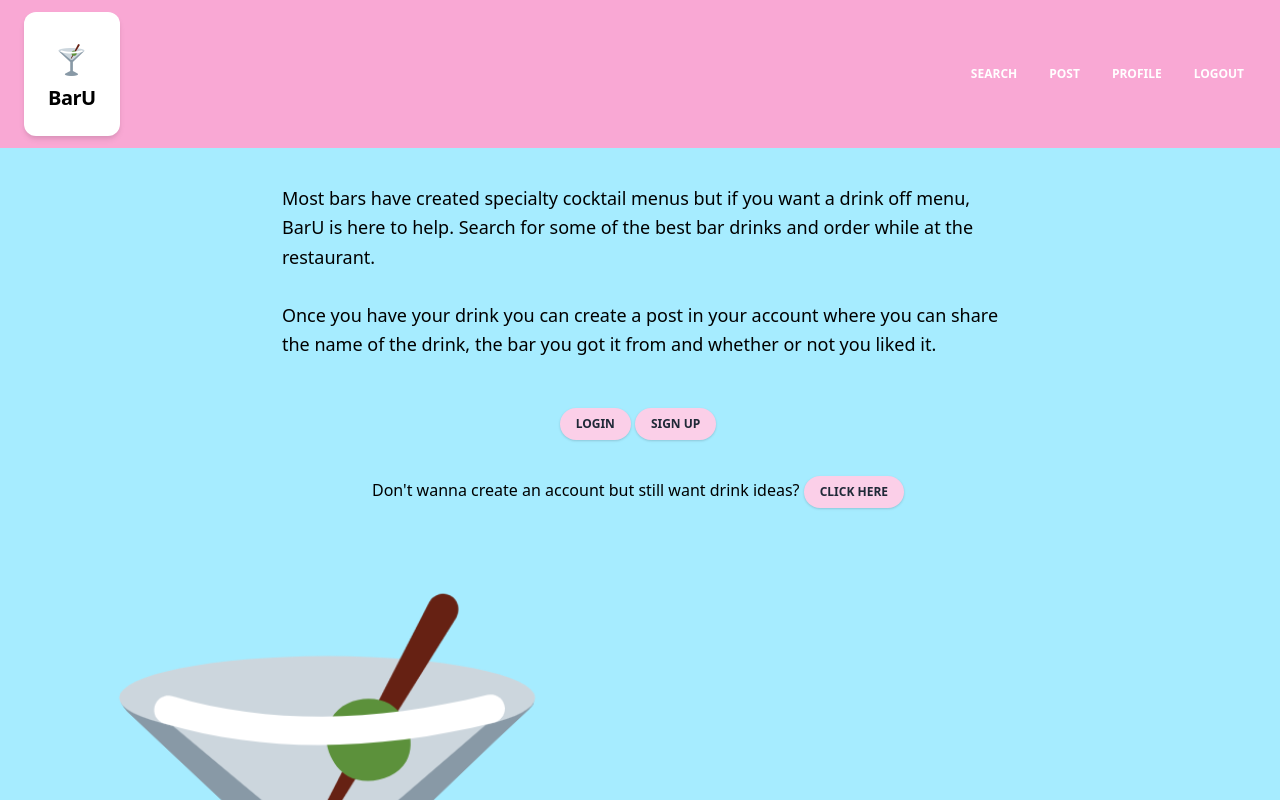
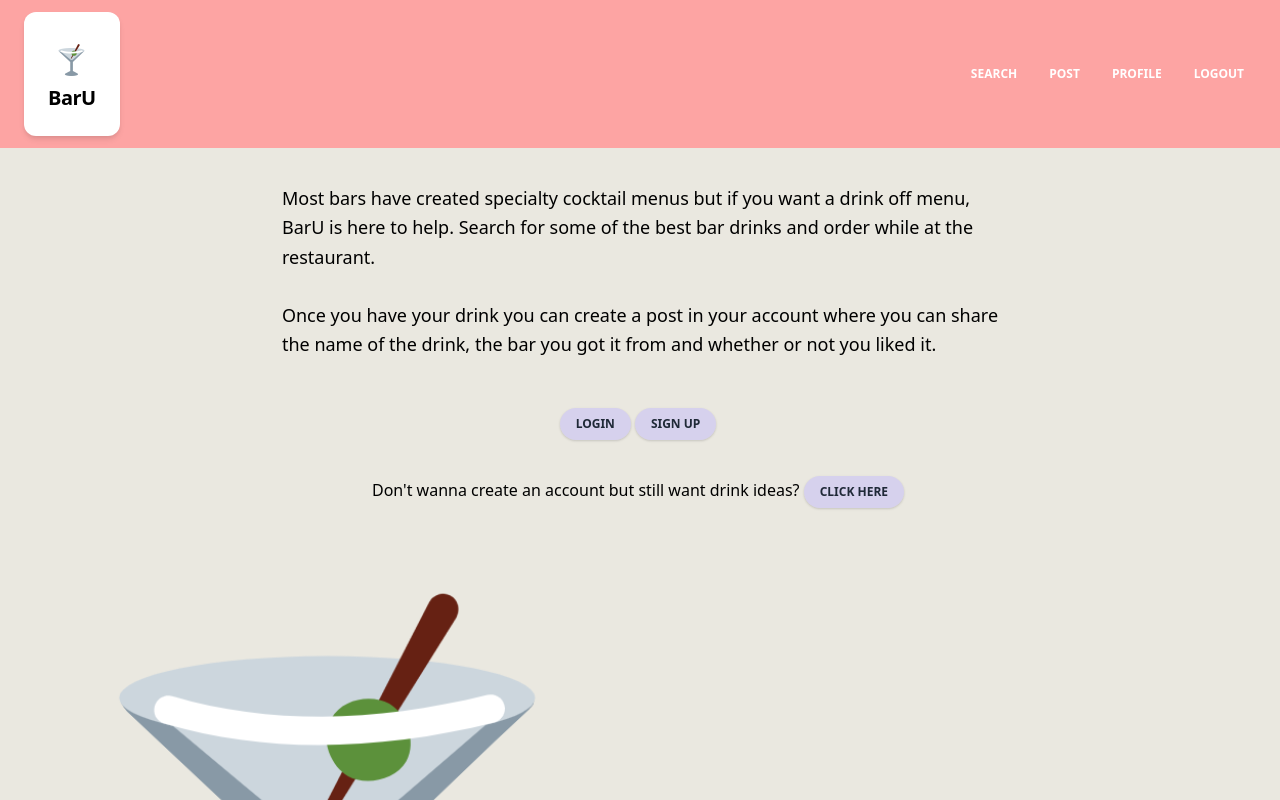
Before and after one commit to UseTheHill/BarU, a React (Create React App) app in the folder client/: page / in a window 1280 px wide. Shown: the top 800 px of the page. Built offline with nearby package versions, Linux system fonts and the light colour scheme; no server answers.

Commit message:
changed colors in  Nav js and css, index.css, and Landing page

```diff
--- a/client/src/components/Nav/index.js
+++ b/client/src/components/Nav/index.js
@@ -9,7 +9,7 @@ export default function Nav({ fixed }) {
   const [navbarOpen, setNavbarOpen] = React.useState(false);
   return (
     <>
-      <nav className="relative flex flex-wrap items-center justify-between px-2 py-3 bg-pink-300 mb-3">
+      <nav id="nav-color" className="relative flex flex-wrap items-center justify-between px-2 py-3 mb-3">
         <div className="container px-4 mx-auto flex flex-wrap items-center justify-between">
           {
             // Nav Bar Logo
@@ -134,7 +134,7 @@ export default function Nav({ fixed }) {
                   <div className="px-3 py-2 flex items-center text-xs uppercase font-bold leading-snug text-white hover:opacity-75">
                     <i
                       id="logout"
-                      className="fab fa-facebook-square text-lg leading-lg text-white opacity-75"
+                      className="fab fa-facebook-square text-lg leading-lg text-white "
                     ></i>
                     <span className="ml-2">Logout</span>
                   </div>
--- a/client/src/components/Nav/style.css
+++ b/client/src/components/Nav/style.css
@@ -1,4 +1,4 @@
-nav.navbar.navbar-default {
+/* nav.navbar.navbar-default {
   margin-bottom: 0;
 }
 .nav-info {
@@ -24,9 +24,9 @@ nav.navbar.navbar-default {
   font-size: 22px;
   padding-top: 18px;
   overflow: hidden;
-}
+} */
 
-:root {
+/* :root {
   --block_color: rgb(15, 146, 179);
   --lightfont_color: whitesmoke;
   --Header_Footer_color: black;
@@ -41,4 +41,9 @@ nav.navbar.navbar-default {
   padding: 0;
   list-style: none;
   text-decoration: none;
+} */
+
+#nav-color{
+  background-color: rgba(255, 157, 157, 0.9) ;
+
 }
--- a/client/src/components/RandomDrinks-test.js
+++ b/client/src/components/RandomDrinks-test.js
@@ -1,6 +1,7 @@
 import React from "react";
 import axios from "axios";
 import { Component } from "react";
+import "./RandomDrinks.css";
 
 export default class RandomDrinks extends React.Component {
   //ask about super props and cancel token
@@ -64,7 +65,7 @@ export default class RandomDrinks extends React.Component {
                 className="rounded-l-full w-full py-4 px-6 text-gray-700 leading-tight focus:outline-none"
               />
               <div className="p-4">
-                <button key={this.renderList} className="bg-pink-500 text-white rounded-full p-2 hover:bg-pink-400 focus:outline-none w-12 h-12 flex items-center justify-center">
+                <button key={this.renderList} className="btn-links text-white rounded-full p-2 hover:bg-pink-400 focus:outline-none w-12 h-12 flex items-center justify-center">
                   icon
                 </button>
               </div>
@@ -97,10 +98,10 @@ export default class RandomDrinks extends React.Component {
                 // Find Drink
                 // </button>
               }
-              <button id="saveDrink" className="bg-pink-200 text-gray-800 hover:bg-pink-600 font-bold uppercase text-xs px-4 py-2 rounded-full shadow hover:shadow-md outline-none focus:outline-none mr-1 mb-1 ease-linear transition-all duration-150">
+              <button id="saveDrink" className="btn-links text-gray-800 hover:bg-pink-600 font-bold uppercase text-xs px-4 py-2 rounded-full shadow hover:shadow-md outline-none focus:outline-none mr-1 mb-1 ease-linear transition-all duration-150">
                 Save Drink
               </button>
-              <button id="loadDrink" className="bg-pink-200 text-gray-800 hover:bg-pink-600 font-bold uppercase text-xs px-4 py-2 rounded-full shadow hover:shadow-md outline-none focus:outline-none mr-1 mb-1 ease-linear transition-all duration-150">
+              <button id="loadDrink" className="btn-links text-gray-800 hover:bg-pink-600 font-bold uppercase text-xs px-4 py-2 rounded-full shadow hover:shadow-md outline-none focus:outline-none mr-1 mb-1 ease-linear transition-all duration-150">
                 Load Drink
               </button>
               <p className="saveFeedback" id="saveDrinkFeedback"></p>
--- /dev/null
+++ b/client/src/components/RandomDrinks.css
@@ -0,0 +1,6 @@
+.btn-links{
+    background-color: rgba(182, 173, 255, 0.4);
+}
+.btn-links:hover{
+    background-color: rgba(182, 173, 255, 0.9);
+}
--- a/client/src/index.css
+++ b/client/src/index.css
@@ -2,9 +2,8 @@ body {
   margin: 0;
   padding: 0;
   font-family: sans-serif;
-  background-color: #a6ecff;
+  background-color: rgba(214, 211, 195, 0.5);
 }
-
 
 
 @tailwind base;
--- /dev/null
+++ b/client/src/pages/LandingPage/index.css
@@ -0,0 +1,6 @@
+#btn-links{
+    background-color: rgba(182, 173, 255, 0.4);
+}
+#btn-links:hover{
+    background-color: rgba(182, 173, 255, 0.9);
+}
--- a/client/src/pages/LandingPage/index.js
+++ b/client/src/pages/LandingPage/index.js
@@ -5,6 +5,7 @@ import React, { Component } from "react";
 import { Link } from "react-router-dom";
 import image from "../../android-chrome-512x512.png";
 import anime from "animejs/lib/anime.es.js";
+import "./index.css";
 
 export default function Landing({ fixed }) {
   anime({
@@ -39,7 +40,8 @@ export default function Landing({ fixed }) {
       }
       <div className="flex justify-center p-8">
         <button
-          className="bg-pink-200 text-gray-800 hover:bg-pink-600 font-bold uppercase text-xs px-4 py-2 rounded-full shadow hover:shadow-md outline-none focus:outline-none mr-1 mb-1 ease-linear transition-all duration-150"
+          id="btn-links"
+          className=" text-gray-800 hover:bg-pink-600 font-bold uppercase text-xs px-4 py-2 rounded-full shadow hover:shadow-md outline-none focus:outline-none mr-1 mb-1 ease-linear transition-all duration-150"
           type="button"
         >
           <Link
@@ -55,7 +57,8 @@ export default function Landing({ fixed }) {
         </button>
 
         <button
-          className="bg-pink-200 text-gray-800 hover:bg-pink-600 font-bold uppercase text-xs px-4 py-2 rounded-full shadow hover:shadow-md outline-none focus:outline-none mr-1 mb-1 ease-linear transition-all duration-150"
+        id="btn-links"
+          className=" text-gray-800 hover:bg-pink-600 font-bold uppercase text-xs px-4 py-2 rounded-full shadow hover:shadow-md outline-none focus:outline-none mr-1 mb-1 ease-linear transition-all duration-150"
           type="button"
         >
           {" "}
@@ -78,6 +81,7 @@ export default function Landing({ fixed }) {
         <p>
           Don't wanna create an account but still want drink ideas?{" "}
           <button
+          id="btn-links"
             className="bg-pink-200 text-gray-800 hover:bg-pink-600 font-bold uppercase text-xs px-4 py-2 rounded-full shadow hover:shadow-md outline-none focus:outline-none mr-1 mb-1 ease-linear transition-all duration-150"
             type="button"
           >
--- a/client/src/pages/SearchPage/index.js
+++ b/client/src/pages/SearchPage/index.js
@@ -7,7 +7,6 @@ export default function SearchPage({ fixed }) {
     <>
       {
         ///Search Bar///
-
 
       //<div className="p-8">
         //<div className="bg-white flex items-center rounded-full shadow-xl">
--- a/client/tailwind.config.js
+++ b/client/tailwind.config.js
@@ -1,4 +1,4 @@
-const colors = require("tailwindcss/colors");
+// const colors = require("tailwindcss/colors");
 
 module.exports = {
   purge: ["./src/**/*.{js,jsx,ts,tsx}", "./public.index.html"],
```
